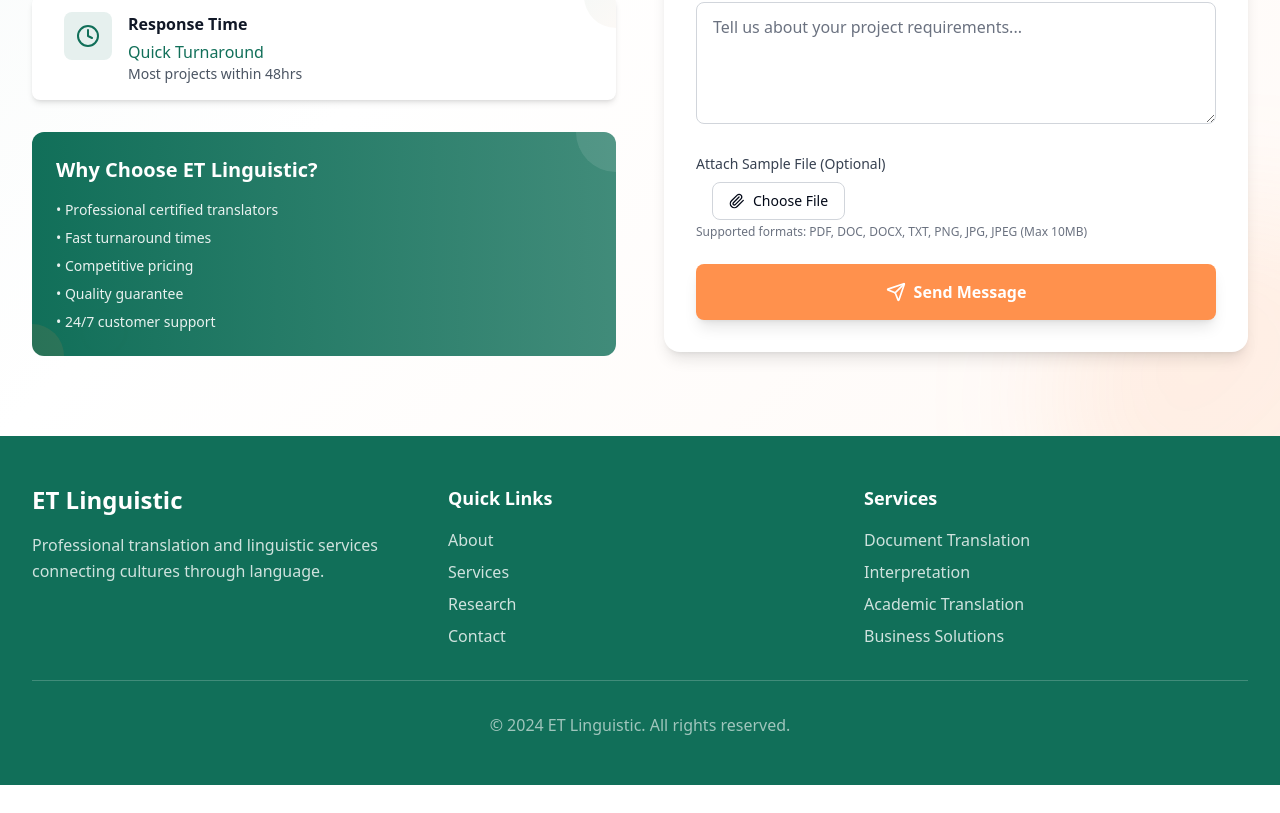
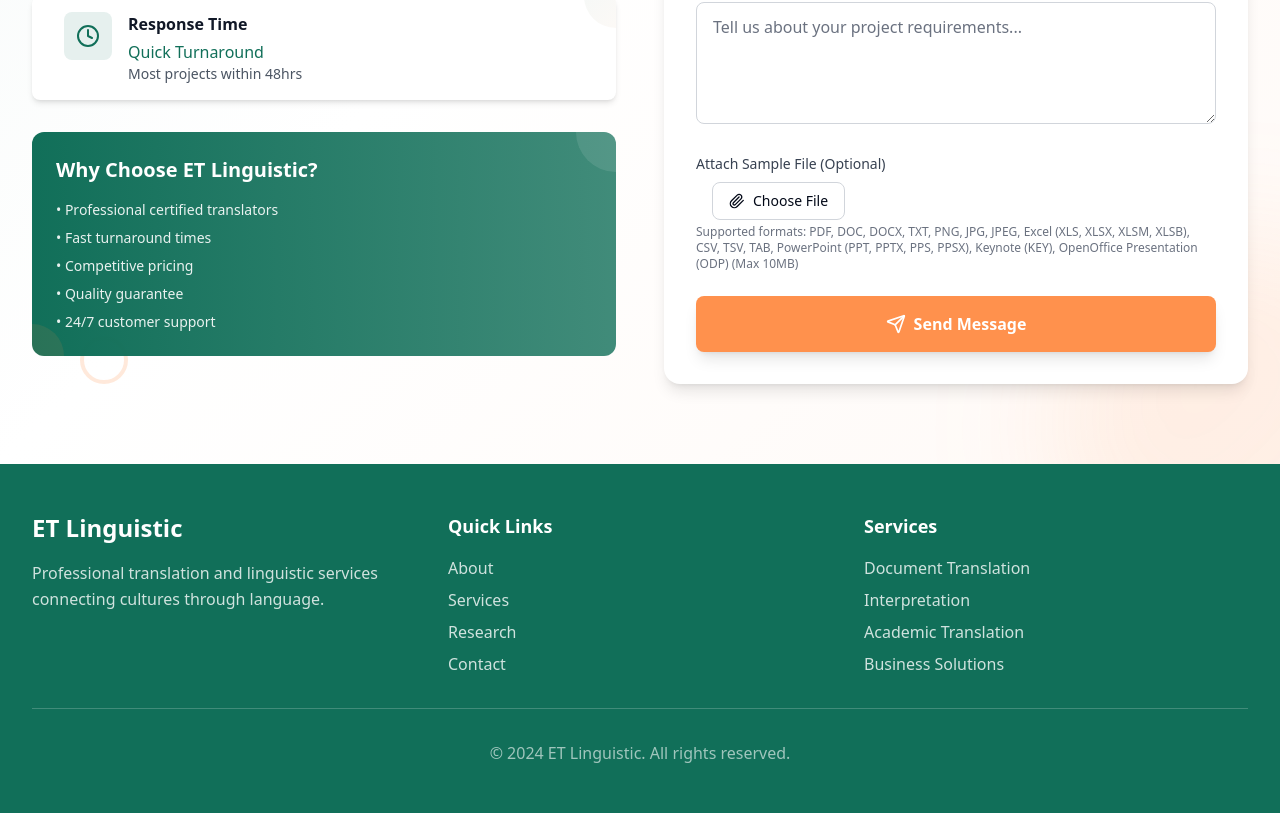
Before and after one commit to Edamander/et-t-l-s-v2, a React (Vite) app: page / in a window 1280 px wide. Shown: the part 5588-6401 px from the top of the page. Before the commit the page ends 6373 px from the top, so only its background shows below. Built offline with nearby package versions, Linux system fonts and the light colour scheme.

Commit message:
feat: Add support for additional file types
Expanded the file upload functionality to support Excel, text delimited, PowerPoint, and Canva file formats. Updated the `accept` attribute in the file input to include these new file types.

```diff
--- a/src/components/ContactSection.tsx
+++ b/src/components/ContactSection.tsx
@@ -249,7 +249,7 @@ const ContactSection = () => {
                     type="file"
                     onChange={handleFileChange}
                     className="hidden"
-                    accept=".pdf,.doc,.docx,.txt,.png,.jpg,.jpeg"
+                    accept=".pdf,.doc,.docx,.txt,.png,.jpg,.jpeg,.xls,.xlsx,.xlsm,.xlsb,.csv,.tsv,.tab,.ppt,.pptx,.pps,.ppsx,.key,.odp"
                   />
                   <button
                     type="button"
@@ -273,7 +273,7 @@ const ContactSection = () => {
                   )}
                 </div>
                 <p className="text-xs text-gray-500 dark:text-gray-400 mt-1">
-                  Supported formats: PDF, DOC, DOCX, TXT, PNG, JPG, JPEG (Max 10MB)
+                  Supported formats: PDF, DOC, DOCX, TXT, PNG, JPG, JPEG, Excel (XLS, XLSX, XLSM, XLSB), CSV, TSV, TAB, PowerPoint (PPT, PPTX, PPS, PPSX), Keynote (KEY), OpenOffice Presentation (ODP) (Max 10MB)
                 </p>
               </div>
 
```
